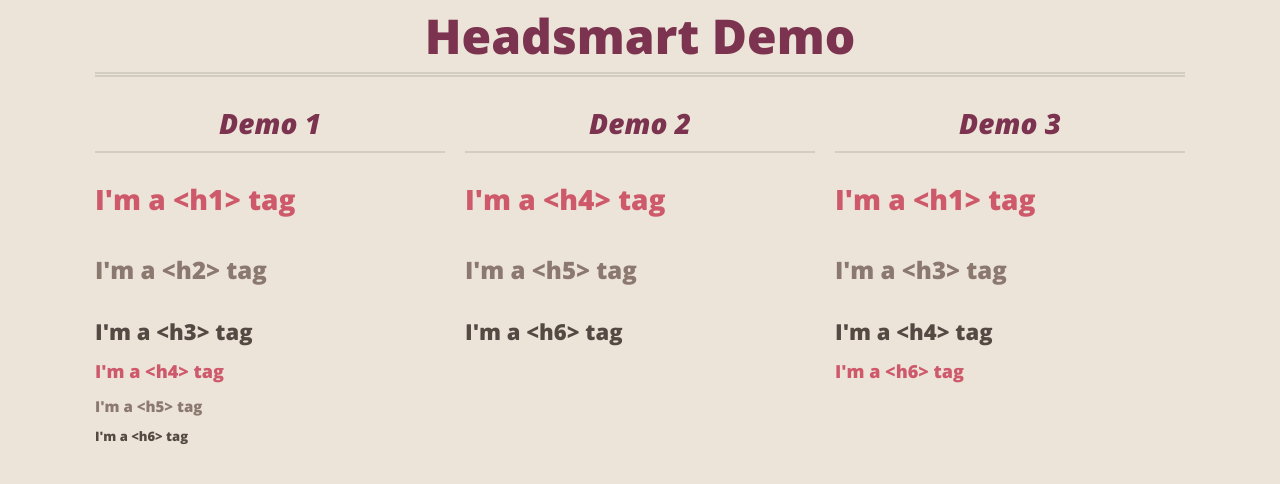
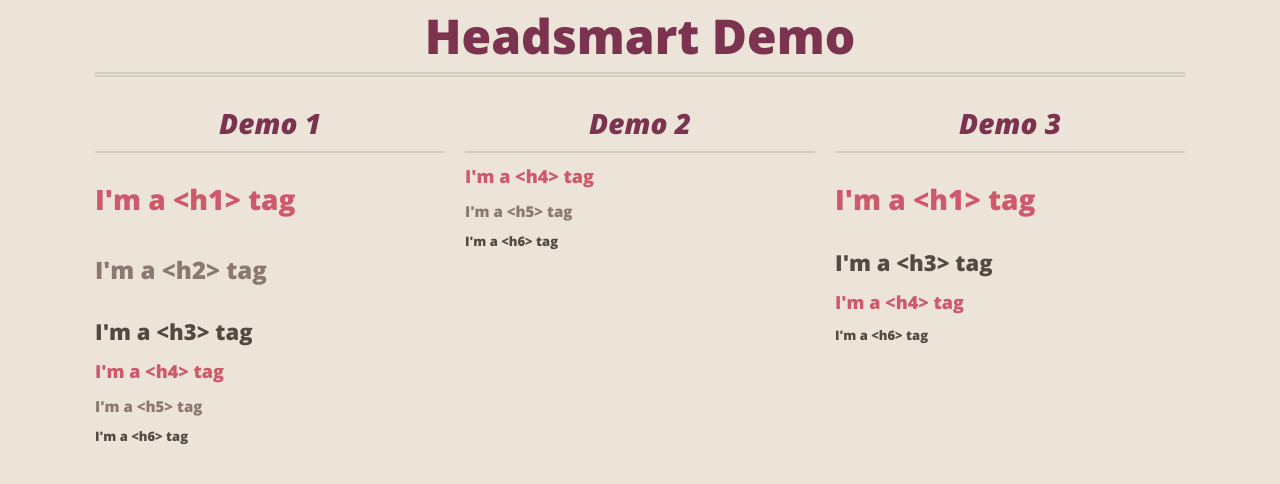
Before and after one commit to cameronmcefee/headsmart, a plain HTML site: page index.html in a window 1280 px wide. Drawn offline with nearby package versions, Linux system fonts and the light colour scheme.

Commit message:
simplify moar

```diff
--- a/index.html
+++ b/index.html
@@ -2,20 +2,19 @@
 <html>
   <head>
     <meta charset='utf-8'>
-    <meta http-equiv="X-UA-Compatible" content="chrome=1">
+
     <link href='http://fonts.googleapis.com/css?family=Open+Sans:700italic,800italic,800,700&subset=latin,cyrillic-ext,greek-ext,vietnamese,greek,cyrillic,latin-ext' rel='stylesheet' type='text/css'>
-
     <link rel="stylesheet" type="text/css" href="css/reset.css" />
     <link rel="stylesheet" type="text/css" href="css/styles.css" />
+
     <script type="text/javascript" src="https://ajax.googleapis.com/ajax/libs/jquery/1.7.1/jquery.min.js"></script>
     <script type="text/javascript" src="js/headsmart.min.js"></script>
     <script type="text/javascript">
       $(document).ready(function () {
-        $('#demo-1 .content').headsmart()
-        $('#demo-2 .content').headsmart()
-        $('#demo-3 .content').headsmart()
+        $('.content').headsmart()
       })
     </script>
+
     <title>Headsmart Demo</title>
   </head>
 
@@ -57,6 +56,7 @@
           </div>
         </div>
       </section>
+
     </div>
   </body>
 </html>
```
